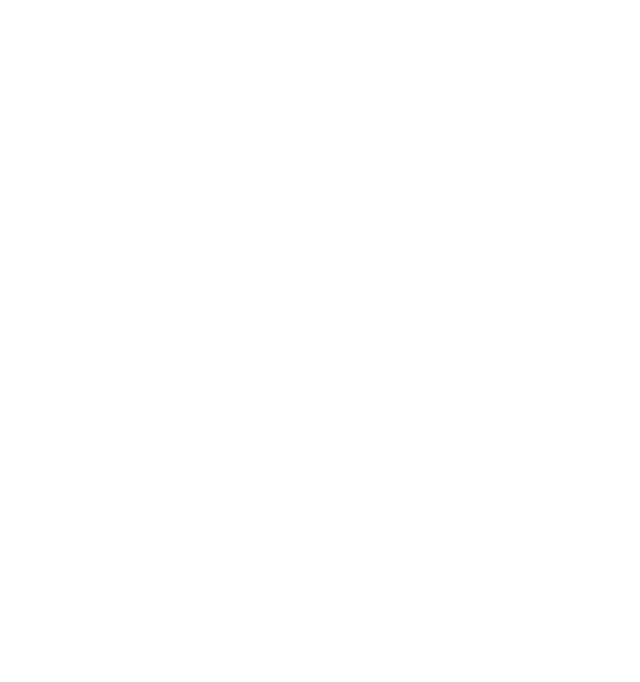
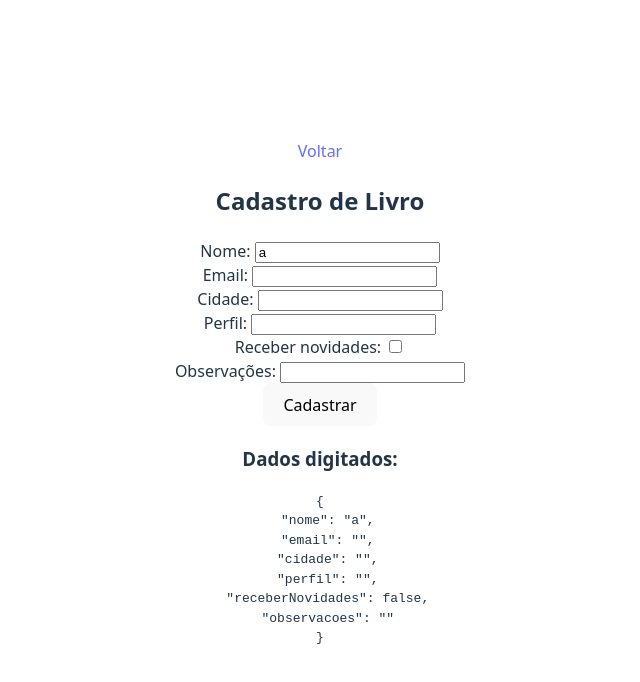
Before and after one commit to KristianKirschner/atividade-projeto-integrador-v, a React (Vite) app in the folder app/: page /formulario in a window 1280 px wide. Before the commit this address had no page. Shown: the top 682 px of the page, without its empty margins (320-960 px from the left). Built offline with nearby package versions, Linux system fonts and the light colour scheme.

Commit message:
Formularios

```diff
--- /dev/null
+++ b/app/src/pages/Formulario.jsx
@@ -0,0 +1,103 @@
+import { useState } from "react";
+import { Link } from "react-router-dom";
+
+export default function Formulario() {
+  const [form, setForm] = useState({
+    nome: "a",
+    email: "",
+    cidade: "",
+    perfil: "",
+    receberNovidades: false,
+    observacoes: "",
+  });
+
+  function handleChange(event) {
+    const { name, value, type, checked } = event.target;
+
+    setForm({
+      ...form,
+      [name]: type === "checkbox" ? checked : value,
+    });
+  }
+
+  function handleSubmit(event) {
+    event.preventDefault();
+
+    console.log("Dados: ", form);
+  }
+
+  return (
+    <div>
+      <Link to="/">Voltar</Link>
+      <br />
+      <h2>Cadastro de Livro</h2>
+
+      <form onSubmit={handleSubmit}>
+        <div>
+          <label>Nome: </label>
+          <input
+            type="text"
+            name="nome"
+            value={form.nome}
+            onChange={handleChange}
+          />
+        </div>
+
+        <div>
+          <label>Email: </label>
+          <input
+            type="text"
+            name="email"
+            value={form.email}
+            onChange={handleChange}
+          />
+        </div>
+
+        <div>
+          <label>Cidade: </label>
+          <input
+            type="text"
+            name="cidade"
+            value={form.cidade}
+            onChange={handleChange}
+          />
+        </div>
+
+        <div>
+          <label>Perfil: </label>
+          <input
+            type="text"
+            name="perfil"
+            value={form.perfil}
+            onChange={handleChange}
+          />
+        </div>
+
+        <div>
+          <label>Receber novidades: </label>
+          <input
+            type="checkbox"
+            name="receberNovidades"
+            value={form.receberNovidades}
+            onChange={handleChange}
+          />
+        </div>
+
+        <div>
+          <label>Observações: </label>
+          <input
+            type="text"
+            name="observacoes"
+            value={form.observacoes}
+            onChange={handleChange}
+          />
+        </div>
+
+        <button type="submit">Cadastrar</button>
+      </form>
+
+      <h3>Dados digitados:</h3>
+      <pre>{JSON.stringify(form, null, 2)}</pre>
+    </div>
+  );
+}
--- a/app/src/pages/Home.jsx
+++ b/app/src/pages/Home.jsx
@@ -14,6 +14,7 @@
       <Link to="/cadastroCompleto">Cadastro completo</Link><br/>
       <Link to="/contadorHistorico">Contador com historico</Link><br/>
       <Link to="/desafioFinal">Desafio Final</Link><br/>
+      <Link to="/formulario">Formulario</Link><br/>
     </div>
   );
 }
--- a/app/src/routes/routes.jsx
+++ b/app/src/routes/routes.jsx
@@ -10,6 +10,7 @@
 import CadastroCompleto from "../pages/CadastroCompleto"
 import ContadorHistorico from "../pages/ContadorHistorico"
 import DesafioFinal from "../pages/DesafioFinal"
+import Formulario from "../pages/Formulario";
 
 export default function Rotas() {
   return (
@@ -25,6 +26,7 @@
         <Route path="/cadastroCompleto" element={<CadastroCompleto />} />
         <Route path="/contadorHistorico" element={<ContadorHistorico />} />
         <Route path="/desafioFinal" element={<DesafioFinal />} />
+        <Route path="/formulario" element={<Formulario />} />
       </Routes>
     </BrowserRouter>
   );
```
